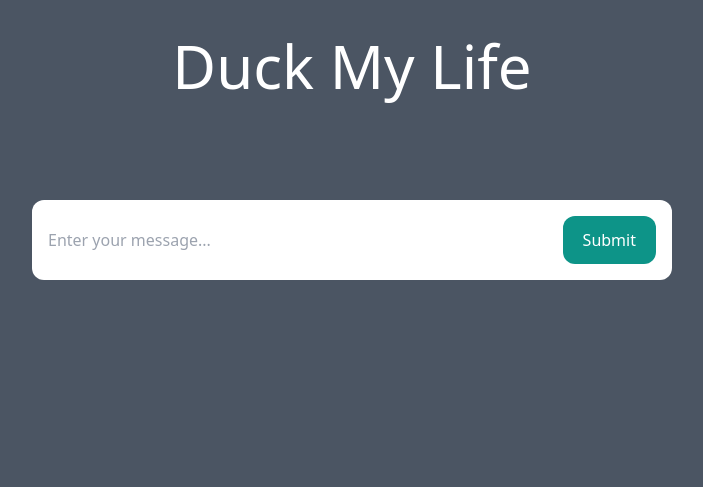
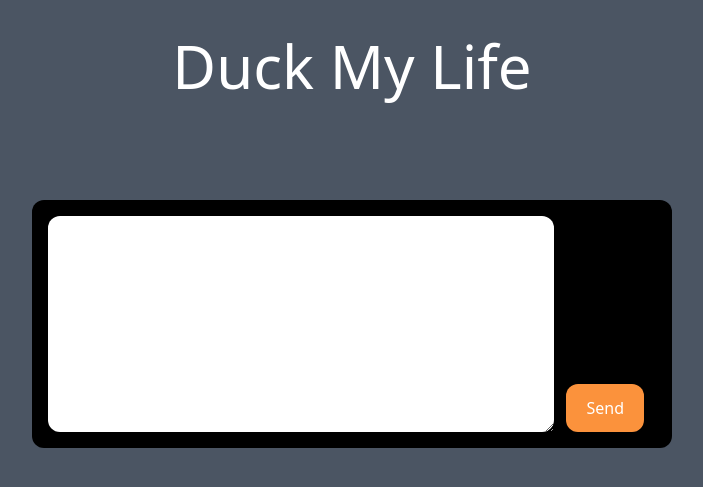
Before and after one commit to V-Boyko/DuckMyLife, a Django app: page /editor/ in a window 1280 px wide. Shown: the part 132-619 px from the top of the page, without its empty margins (288-991 px from the left). Run offline with Django 4.2, Linux system fonts and the light colour scheme; some libraries are stand-ins or nearby versions.

Commit message:
update to web text and button does not crash.

```diff
--- /dev/null
+++ b/ducky/fowl/forms.py
@@ -0,0 +1,4 @@
+from django import forms
+
+class DuckEntry(forms.Form):
+    content = forms.Textarea()
--- a/ducky/fowl/templates/fowl/editor.html
+++ b/ducky/fowl/templates/fowl/editor.html
@@ -8,12 +8,15 @@
     <h1 class="text-3xl lg:text-6xl text-white">Duck My Life</h1>
 </div>
 
-<!-- button and text box below needs function, crash on submit-->
+<!-- button and text box below needs function, crash on submit class="lg:w-2/4 mt-6 mx-4 lg:mx-auto p-4 bg-white rounded-xl">
+    <form method="post">-->
 
-<div class="lg:w-2/4 mt-6 mx-4 lg:mx-auto p-4 bg-white rounded-xl">
-    <form method="post" action="." class="flex">
-        <input type="text" name="content" class="flex-1 mr-3" placeholder="Enter your message..." id="chat-message-input">
-        <button class="px-5 py-3 rounded-xl text-white bg-teal-600 hover:bg-teal-700" id="chat-message-submit">Submit</button>
+<div class="lg:w-2/4 mx-auto bg-black rounded-xl p-4 mt-6 mx-4 flex flex-col">
+    <form class="flex">
+        <textarea rows="8" class="flex-1 rounded-xl px-3 py-3"></textarea>
+        <!-- <button class="px-5 py-3 rounded-xl text-white bg-teal-600 hover:bg-teal-700" id="chat-message-submit">Submit</button> -->
+        <button class="mt-auto mx-3 px-5 py-3 h-1/2 rounded-xl text-white bg-orange-400 text-black hover:bg-orange-200 justify-right" id="message-submit">Send</button>
+
     </form>
 </div>
 
--- a/ducky/fowl/views.py
+++ b/ducky/fowl/views.py
@@ -1,4 +1,6 @@
+
 from django.shortcuts import render
+from .forms import DuckEntry
 
 # Create your views here.
 
@@ -6,4 +8,8 @@
     return render(request, "fowl/frontpage.html")
 
 def editor(request):
-    return render(request, 'fowl/editor.html')
+    context = {}
+    form = DuckEntry(request.POST)
+    context['form'] = form
+    print(form)
+    return render(request, 'fowl/editor.html', context)
```
